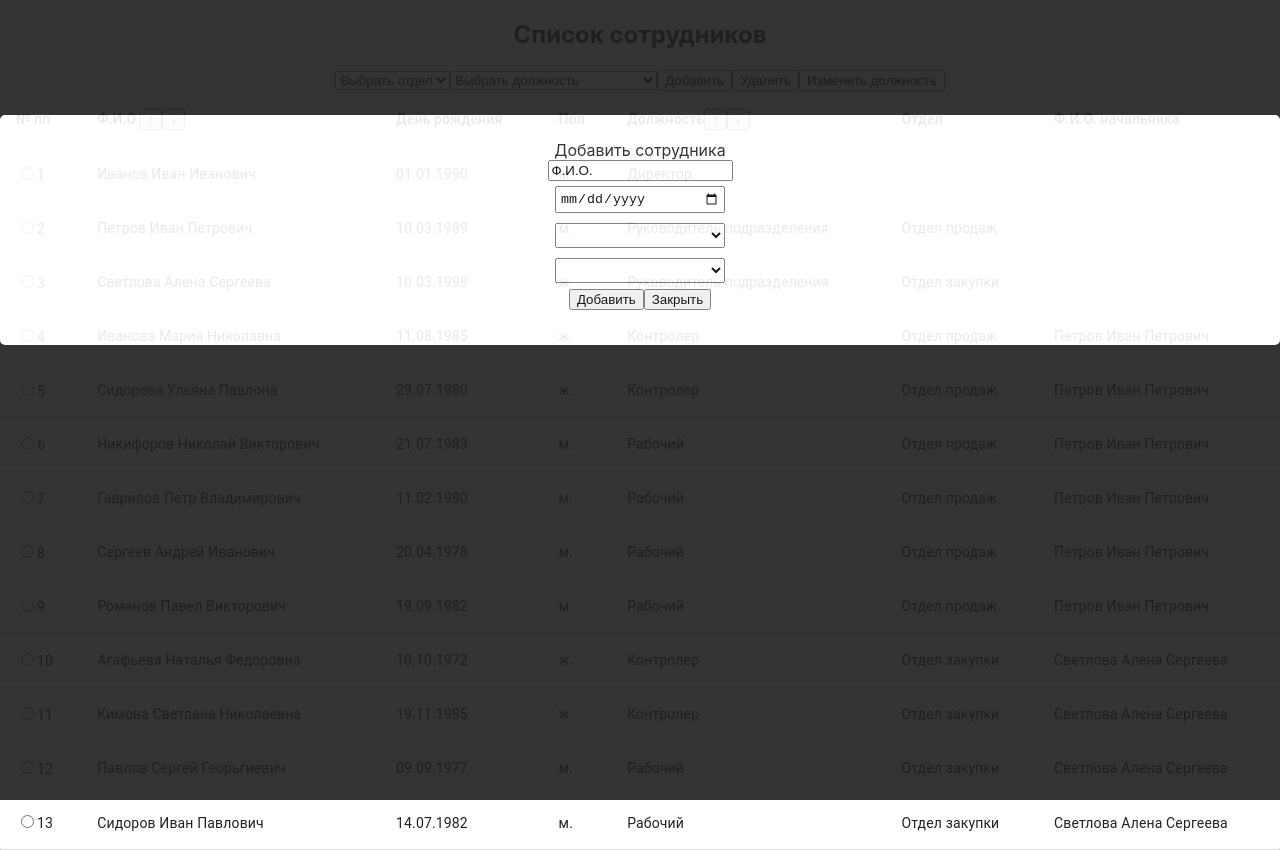
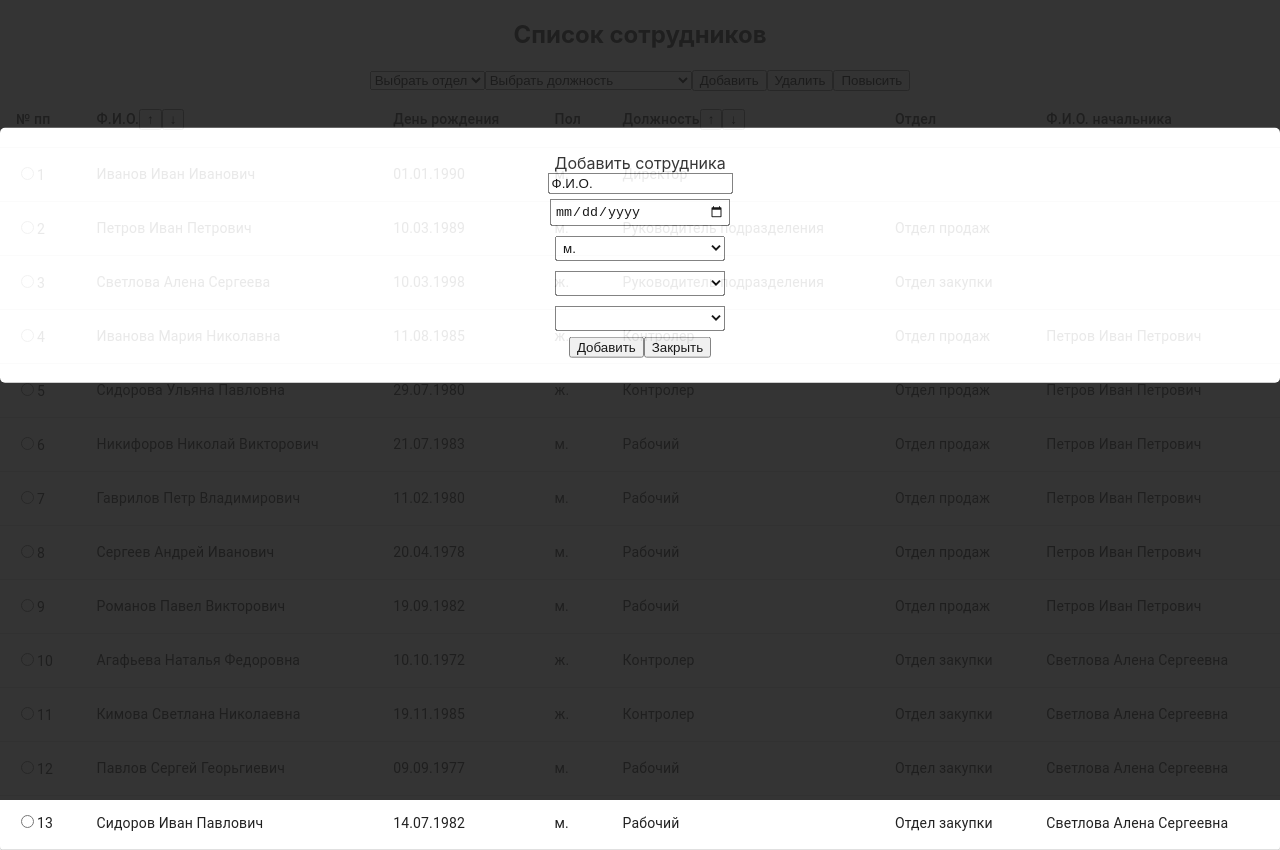
Before and after one commit to mskuratova/deeplay, a React (Create React App) app: page / in a window 1280 px wide. Both pictures are taken after a click on the button "Добавить". Built offline with nearby package versions, Linux system fonts and the light colour scheme.

Commit message:
add Add Modal

```diff
--- a/src/Table/Modals/Modal.module.css
+++ b/src/Table/Modals/Modal.module.css
@@ -12,24 +12,6 @@
     flex-direction: column;
     align-items: center;
 }
-
-/*    position: fixed;*/
-/*    top: 0;*/
-/*    bottom: 0;*/
-/*    right: 0;*/
-/*    left: 0;*/
-/*    overflow: hidden;*/
-/*    overflow-y: auto;*/
-/*    -webkit-overflow-scrolling: touch;*/
-/*    display: flex;*/
-/*    flex-flow: column nowrap;*/
-/*    justify-content: center; !* см. ниже *!*/
-/*    align-items: center;*/
-/*    z-index: 99;*/
-/*    !* Чтобы окно не прилипало к границе*/
-/*    браузера установим отступы *!*/
-/*    padding:30px 0;*/
-/*}*/
 
 .hystmodal__window {
     width: 100%;
@@ -54,14 +36,8 @@
     opacity: 0.9;
     z-index: 1;
 }
-    /*background: #fff;*/
-
-    /*!* Установим по умолчанию ширину 600px*/
-    /*но она будет не больше ширины браузера *!*/
-    /*width: 600px;*/
-    /*max-width: 100%;*/
-
-    /*!* Заготовка для будущих анимаций *!*/
-    /*transition: transform 0.15s ease 0s, opacity 0.15s ease 0s;*/
-    /*transform: scale(1);*/
-/*}*/
+.universal {
+    padding: 3px;
+    margin: 5px;
+    width: 170px;
+}
--- a/src/Table/Modals/ModalAdd.tsx
+++ b/src/Table/Modals/ModalAdd.tsx
@@ -1,34 +1,119 @@
-import React, {ChangeEvent, MouseEvent, useState} from 'react';
+import React, {ChangeEvent, useState} from 'react';
 import s from './Modal.module.css'
+import {getRandomFloat, listType} from "../../store";
 
 type ModalAddType = {
-    onClickAdd: (e: MouseEvent<HTMLButtonElement>) => void
+    // onAddFullName: (value: listType) => void
+    onClickAdd: (value: listType) => void
     onClickAddClose: () => void
 }
 const ModalAdd: React.FC<ModalAddType> = (props) => {
 
     const [fullName, semFulName] = useState<string>('Ф.И.О.')
     const [date, setDate] = useState<string>('');
-    const [value, setValue] = useState<Array<string | null>>(null)
+    const [sex, setSex] = useState<string>('');
+    const [jobTitle, setJobTitle] = useState<string>('');
+    const [unit, setUnit] = useState<string>('');
 
     const onChangeFullName = (e: ChangeEvent<HTMLInputElement>) => {
-        semFulName(e.currentTarget.value)
-        setValue([e.currentTarget.value])
+        semFulName(e.currentTarget.value);
     }
     const onChangeBD = (e: ChangeEvent<HTMLInputElement>) => {
-        const bd = e.currentTarget.value;
-        setDate(bd);
-        setValue([...value, bd.toString()])
+        setDate(e.currentTarget.value);
     }
-    const onChangeJob = (e: ChangeEvent<HTMLSelectElement>) => {
-        const job = e.currentTarget.value;
-        setValue([...value, job])
+    const onChangeSex = (e: ChangeEvent<HTMLSelectElement>) => {
+        setSex(e.currentTarget.value);
+    }
+    const onChangeJobTitle = (e: ChangeEvent<HTMLSelectElement>) => {
+        setJobTitle(e.currentTarget.value);
     }
     const onChangeUnit = (e: ChangeEvent<HTMLSelectElement>) => {
-        const unit = e.currentTarget.value;
-        setValue([...value, unit])
+        setUnit(e.currentTarget.value);
     }
-    console.log(value)
+    const onClickAdd = () => {
+        let value: listType = {} as listType
+        if (fullName === "Ф.И.О." && jobTitle === "Директор") {
+            value = {
+                id: getRandomFloat(14, 100),
+                fullName: "Нет данных",
+                bd: date || "Нет данных",
+                sex: sex || "Нет данных",
+                jobTitle: jobTitle || "Нет данных",
+                unit: null,
+                fullNameLeader: null
+            }
+        } else if (fullName === "Ф.И.О." && jobTitle === "Руководитель подразделения") {
+            value = {
+                id: getRandomFloat(14, 100),
+                fullName: "Нет данных",
+                bd: date || "Нет данных",
+                sex: sex || "Нет данных",
+                jobTitle: jobTitle || "Нет данных",
+                unit: unit || "Нет данных",
+                fullNameLeader: null
+            }
+        } else if (jobTitle === "Директор") {
+            value = {
+                id: getRandomFloat(14, 100),
+                fullName: fullName || "Нет данных",
+                bd: date || "Нет данных",
+                sex: sex || "Нет данных",
+                jobTitle: jobTitle,
+                unit: null,
+                fullNameLeader: null
+            }
+        } else if (jobTitle === "Руководитель подразделения") {
+            value = {
+                id: getRandomFloat(14, 100),
+                fullName: fullName || "Нет данных",
+                bd: date || "Нет данных",
+                sex: sex || "Нет данных",
+                jobTitle: jobTitle,
+                unit: unit || "Нет данных",
+                fullNameLeader: null
+            }
+        } else if (unit === "Отдел закупки") {
+            value = {
+                id: getRandomFloat(14, 100),
+                fullName: fullName || "Нет данных",
+                bd: date || "Нет данных",
+                sex: sex || "Нет данных",
+                jobTitle: jobTitle || "Нет данных",
+                unit: unit,
+                fullNameLeader: "Светлова Алена Сергеевна"
+
+            }
+        } else if (unit === "Отдел продаж") {
+            value = {
+                id: getRandomFloat(14, 100),
+                fullName: fullName || "Нет данных",
+                bd: date || "Нет данных",
+                sex: sex || "Нет данных",
+                jobTitle: jobTitle || "Нет данных",
+                unit: unit,
+                fullNameLeader: "Петров Иван Петрович"
+            }
+        } else if (fullName === "Ф.И.О.") {
+            value = {
+                id: getRandomFloat(14, 100),
+                fullName: "Нет данных",
+                bd: date || "Нет данных",
+                sex: sex || "Нет данных",
+                jobTitle: jobTitle || "Нет данных",
+                unit: unit || "Нет данных",
+                fullNameLeader: null
+            }
+        } else value = {
+            id: getRandomFloat(14, 100),
+            fullName: fullName || "Нет данных",
+            bd: date || "Нет данных",
+            sex: sex || "Нет данных",
+            jobTitle: jobTitle || "Нет данных",
+            unit: unit || "Нет данных",
+            fullNameLeader:  null
+        }
+        props.onClickAdd(value)
+    }
 
     return (
         <div className={s.background}>
@@ -38,10 +123,14 @@ const ModalAdd: React.FC<ModalAddType> = (props) => {
                     <input type={"text"} value={fullName}
                            onChange={(e) => onChangeFullName(e)}/>
                     <input onChange={(e) => onChangeBD(e)}
-                           style={{padding: "3px", margin: "5px", width: "160px"}}
+                           className={s.universal}
                            type={"date"} name="bday" value={date}/>
-                    <select onChange={(e) => onChangeJob(e)}
-                            style={{padding: "3px", margin: "5px", width: "170px"}}>
+                    <select onChange={(e) => onChangeSex(e)} className={s.universal}>
+                        <option>м.</option>
+                        <option>ж.</option>
+                    </select>
+                    <select onChange={(e) => onChangeJobTitle(e)}
+                            className={s.universal}>
                         <option value={''}></option>
                         <option value={'Директор'}>Директор</option>
                         <option value={'Руководитель подразделения'}>Руководитель
@@ -51,19 +140,19 @@ const ModalAdd: React.FC<ModalAddType> = (props) => {
                         <option value={'Рабочий'}>Рабочий</option>
                     </select>
                     <select onChange={(e) => onChangeUnit(e)}
-                            style={{padding: "3px", margin: "5px", width: "170px"}}>
+                            className={s.universal}>
                         <option value={null}></option>
                         <option value={'Отдел продаж'}>Отдел продаж</option>
                         <option value={'Отдел закупки'}>Отдел закупки</option>
                     </select>
                     <span>
                         <button
-                            onClick={(e) => props.onClickAdd(e)}
+                            onClick={onClickAdd}
                             className={s.hystmodal__close}>Добавить</button>
                         <button
                             onClick={props.onClickAddClose}
                             className={s.hystmodal__close}>Закрыть</button>
-                    </span>
+                        </span>
                 </div>
             </div>
         </div>)
--- a/src/Table/Modals/ModalChange.tsx
+++ b/src/Table/Modals/ModalChange.tsx
@@ -14,7 +14,7 @@ const ModalChange: React.FC<ModalChangeType> = (props) => {
         <div className={s.background}>
             <div className={s.hystmodal} id="myModal">
                 <div className={s.hystmodal__window}>
-                    <span>Изменить должность</span>
+                    <span>Повысить</span>
                     <div>{props.children}</div>
                     <select onChange={(e) => props.onChangeJob(e)}>
                         <option value={''}></option>
@@ -23,7 +23,6 @@ const ModalChange: React.FC<ModalChangeType> = (props) => {
                             подразделения
                         </option>
                         <option value={'Контролер'}>Контролер</option>
-                        <option value={'Рабочий'}>Рабочий</option>
                     </select>
                     <span><button onClick={props.onClickChange}
                                   className={s.hystmodal__close}>Изменить
--- a/src/Table/TableComponent.tsx
+++ b/src/Table/TableComponent.tsx
@@ -1,4 +1,4 @@
-import React, {ChangeEvent, MouseEvent, MouseEventHandler, useState} from "react"
+import React, {ChangeEvent, MouseEvent, useState} from "react"
 import {initializeState, listType} from "../store";
 import {Line} from "./Line"
 import {
@@ -20,6 +20,7 @@ export const TableComponent: React.FC = () => {
     const [valueRadio, setValueRadio] = useState<number | null>(null)
     const [valueFullName, setValueFullName] = useState<string>()
     const [valueJob, setValueJob] = useState<string>()
+    // const [valuePerson, setValuePerson] = useState<listType>(null)
 
     const onChangeHandlerUnit = (e: ChangeEvent<HTMLSelectElement>) => {
         const value = e.currentTarget.value;
@@ -47,12 +48,18 @@ export const TableComponent: React.FC = () => {
         sortedList.sort((a, b) => a[id] > b[id] ? -1 : 1)
         setList(sortedList)
     }
-    const onClickAddClose = () => setFlagAdd(!flagAdd)
     const onCheckedList = (value: number) => {
         setValueRadio(value)
     }
-    const onClickAdd = (e: MouseEvent<HTMLButtonElement>) => {
-        alert("Add")
+    const onClickAddClose = () => setFlagAdd(!flagAdd)
+    // const onAddFullName = (value: listType) => {
+    //     setValuePerson(value)
+    // }
+    const onClickAdd = (value: listType) => {
+        const newList = [...list, value]
+        setList(newList)
+        setFilterList(newList)
+        setFlagAdd(false)
     }
     const onClickDelete = () => {
         const name = list[valueRadio].fullName
@@ -65,23 +72,8 @@ export const TableComponent: React.FC = () => {
         setValueRadio(null)
 
     }
-    const onChangeJob = (e: ChangeEvent<HTMLSelectElement>) => {
-        const value = e.currentTarget.value
-        setValueJob(value)
-    }
-    const onClickChange = () => {
-        debugger
-        const name = list[valueRadio].fullName
-        setValueFullName(name)
-        const newList = [...list,]
-        list[valueRadio].jobTitle= valueJob
-        setList(newList)
-        setFilterList(newList)
-        setFlagChange(false)
-    }
     const onClickDeleteClose = () => {
         if (valueRadio !== null) {
-            debugger
             setFlagDelete(!flagDelete)
             const name = list[valueRadio].fullName
             setValueFullName(name)
@@ -89,8 +81,25 @@ export const TableComponent: React.FC = () => {
             alert('Выберите сотрудника')
         }
     }
-
-    console.log(valueJob)
+    const onChangeJob = (e: ChangeEvent<HTMLSelectElement>) => {
+        const value = e.currentTarget.value
+        setValueJob(value)
+    }
+    const onClickChange = () => {
+        const name = list[valueRadio].fullName
+        setValueFullName(name)
+        const newList = [...list]
+        if (valueJob === "Директор") {
+            // eslint-disable-next-line @typescript-eslint/no-unused-expressions
+            list[valueRadio].jobTitle = valueJob, list[valueRadio].unit = null, list[valueRadio].fullNameLeader = null
+        } else if (valueJob === "Руководитель подразделения") {
+            // eslint-disable-next-line @typescript-eslint/no-unused-expressions
+            list[valueRadio].jobTitle = valueJob, list[valueRadio].fullNameLeader = null
+        } else list[valueRadio].jobTitle = valueJob
+        setList(newList)
+        setFilterList(newList)
+        setFlagChange(false)
+    }
     const onClickChangeClose = () => {
         if (valueRadio !== null) {
             setFlagChange(!flagChange)
@@ -127,8 +136,7 @@ export const TableComponent: React.FC = () => {
                         className={s.universal}>Удалить
                 </button>
                 <button onClick={onClickChangeClose}
-                        className={s.universal}>Изменить
-                    должность
+                        className={s.universal}>Повысить
                 </button>
             </div>
             <Table sx={{minWidth: 650}} aria-label="a dense table">
@@ -167,7 +175,9 @@ export const TableComponent: React.FC = () => {
                                            id={id + 1}
                                            onChecked={() => onCheckedList(id)}/>)}
             </Table>
-            {flagAdd ? <ModalAdd onClickAdd={onClickAdd}
+            {flagAdd ? <ModalAdd
+                // onAddFullName={onAddFullName}
+                                 onClickAdd={onClickAdd}
                                  onClickAddClose={onClickAddClose}/> : ''}
             {flagDelete && valueRadio !== null ?
                 <ModalDelete onClickDelete={onClickDelete}
--- a/src/store.ts
+++ b/src/store.ts
@@ -13,12 +13,17 @@ export const initializeState: Array<listType> =
         {id: 2, fullName: "Петров Иван Петрович", bd: "10.03.1989", sex: "м.", jobTitle: "Руководитель подразделения", unit: "Отдел продаж", fullNameLeader: null },
         {id: 3, fullName: "Светлова Алена Сергеева", bd: "10.03.1998", sex: "ж.", jobTitle: "Руководитель подразделения", unit: "Отдел закупки", fullNameLeader: null },
         {id: 4, fullName: "Иванова Мария Николавна", bd: "11.08.1985", sex: "ж.", jobTitle: "Контролер", unit: "Отдел продаж", fullNameLeader: "Петров Иван Петрович" },
-        {id: 5, fullName: "Сидорова Ульяна Павлона", bd: "29.07.1980", sex: "ж.", jobTitle: "Контролер", unit: "Отдел продаж", fullNameLeader: "Петров Иван Петрович" },
+        {id: 5, fullName: "Сидорова Ульяна Павловна", bd: "29.07.1980", sex: "ж.", jobTitle: "Контролер", unit: "Отдел продаж", fullNameLeader: "Петров Иван Петрович" },
         {id: 6, fullName: "Никифоров Николай Викторович", bd: "21.07.1983", sex: "м.", jobTitle: "Рабочий", unit: "Отдел продаж", fullNameLeader: "Петров Иван Петрович" },
         {id: 7, fullName: "Гаврилов Петр Владимирович", bd: "11.02.1980", sex: "м.", jobTitle: "Рабочий", unit: "Отдел продаж", fullNameLeader: "Петров Иван Петрович" },
         {id: 8, fullName: "Сергеев Андрей Иванович", bd: "20.04.1978", sex: "м.", jobTitle: "Рабочий", unit: "Отдел продаж", fullNameLeader: "Петров Иван Петрович" },
         {id: 9, fullName: "Романов Павел Викторович", bd: "19.09.1982", sex: "м.", jobTitle: "Рабочий", unit: "Отдел продаж", fullNameLeader: "Петров Иван Петрович" },
-        {id: 10, fullName: "Агафьева Наталья Федоровна", bd: "10.10.1972", sex: "ж.", jobTitle: "Контролер", unit: "Отдел закупки", fullNameLeader: "Светлова Алена Сергеева" },
-        {id: 11, fullName: "Кимова Светлана Николаевна", bd: "19.11.1985", sex: "ж.", jobTitle: "Контролер", unit: "Отдел закупки", fullNameLeader: "Светлова Алена Сергеева" },
-        {id: 12, fullName: "Павлов Сергей Георьгиевич", bd: "09.09.1977", sex: "м.", jobTitle: "Рабочий", unit: "Отдел закупки", fullNameLeader: "Светлова Алена Сергеева" },
-        {id: 13, fullName: "Сидоров Иван Павлович", bd: "14.07.1982", sex: "м.", jobTitle: "Рабочий", unit: "Отдел закупки", fullNameLeader: "Светлова Алена Сергеева" },]
+        {id: 10, fullName: "Агафьева Наталья Федоровна", bd: "10.10.1972", sex: "ж.", jobTitle: "Контролер", unit: "Отдел закупки", fullNameLeader: "Светлова Алена Сергеевна" },
+        {id: 11, fullName: "Кимова Светлана Николаевна", bd: "19.11.1985", sex: "ж.", jobTitle: "Контролер", unit: "Отдел закупки", fullNameLeader: "Светлова Алена Сергеевна" },
+        {id: 12, fullName: "Павлов Сергей Георьгиевич", bd: "09.09.1977", sex: "м.", jobTitle: "Рабочий", unit: "Отдел закупки", fullNameLeader: "Светлова Алена Сергеевна" },
+        {id: 13, fullName: "Сидоров Иван Павлович", bd: "14.07.1982", sex: "м.", jobTitle: "Рабочий", unit: "Отдел закупки", fullNameLeader: "Светлова Алена Сергеевна" },]
+
+
+export function getRandomFloat(min, max) {
+        return Math.random() * (max - min) + min;
+}
```
